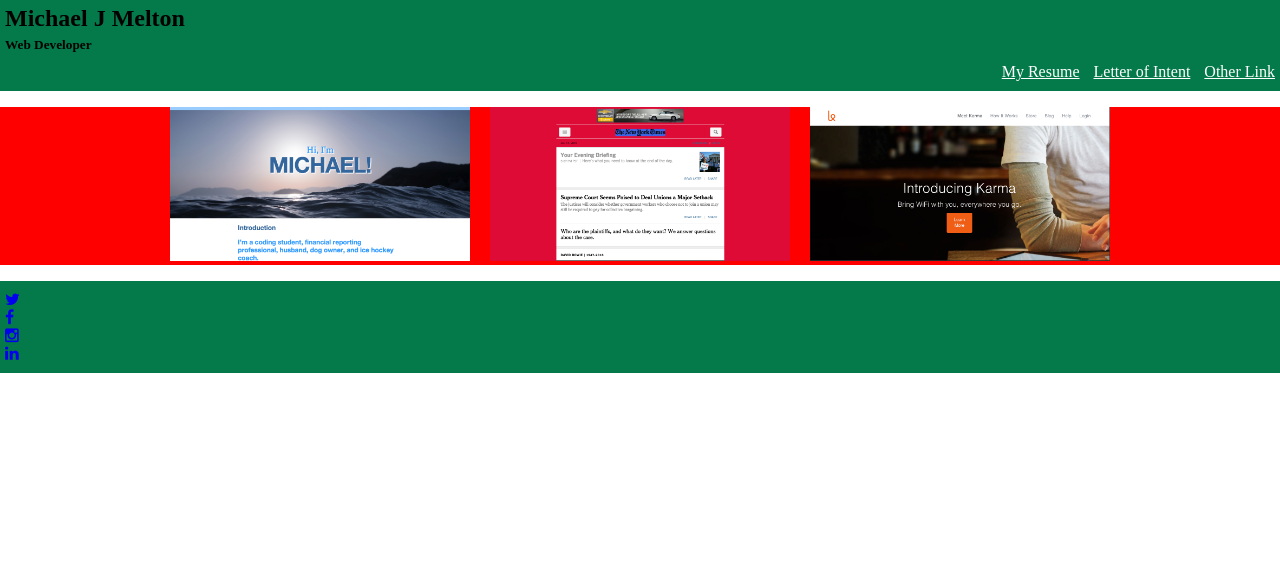
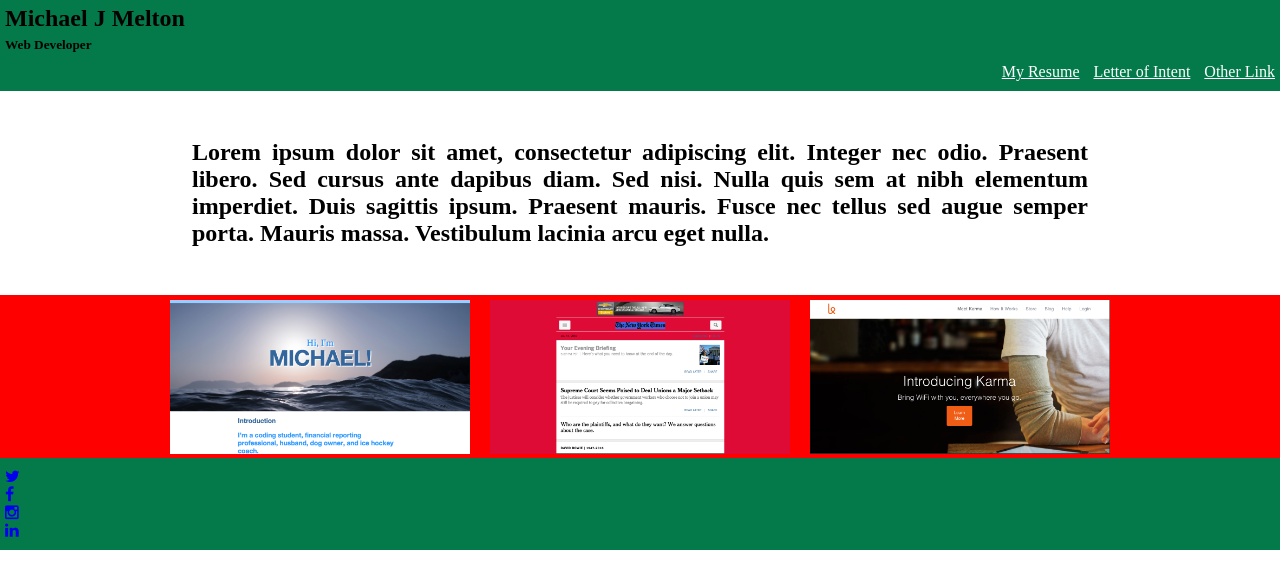
Before and after one commit to elmeltone/michael-melton-portfolio, a plain HTML site: page index.html in a window 1280 px wide. Drawn offline with Linux system fonts and the light colour scheme.

Commit message:
lorem ipsum

```diff
--- a/css/style.css
+++ b/css/style.css
@@ -58,17 +58,31 @@ a:visited {
   color: white;
 }
 
+/* Text Section */
+
+.description {
+  text-align: justify;
+  width: 70%;
+  margin: 0 auto;
+  padding-top: 2em;
+  padding-bottom: 2em;
+}
+
 /* Projects Section */
 
 .projects {
-  margin: 1em auto;
+  margin: 0 auto;
   text-align: center;
   background-color: red;
+  background-size: cover;
+  padding: 0;
+  width: 100%;
+  overflow: hidden;
 }
 
 .about-me-image {
   width: 300px;
-  padding: 0 0.5em;
+  padding: 5px 0.5em 0 0.5em;
 }
 
 .nyt-image {
--- a/index.html
+++ b/index.html
@@ -22,8 +22,9 @@
       </ul>
     </div>
   </nav>
-  <section >
-
+  <section class="text">
+    <h2 class="description">Lorem ipsum dolor sit amet, consectetur adipiscing elit. Integer nec odio. Praesent libero. Sed cursus ante dapibus diam. Sed nisi. Nulla quis sem at nibh elementum imperdiet. Duis sagittis ipsum. Praesent mauris. Fusce nec tellus sed augue semper porta. Mauris massa. Vestibulum lacinia arcu eget nulla.
+    </h2>
   </section>
   <section class="projects">
     <a href=""><img class="about-me-image" src="images/aboutme-screenshot.png" alt="About Me Page"></a>
```
